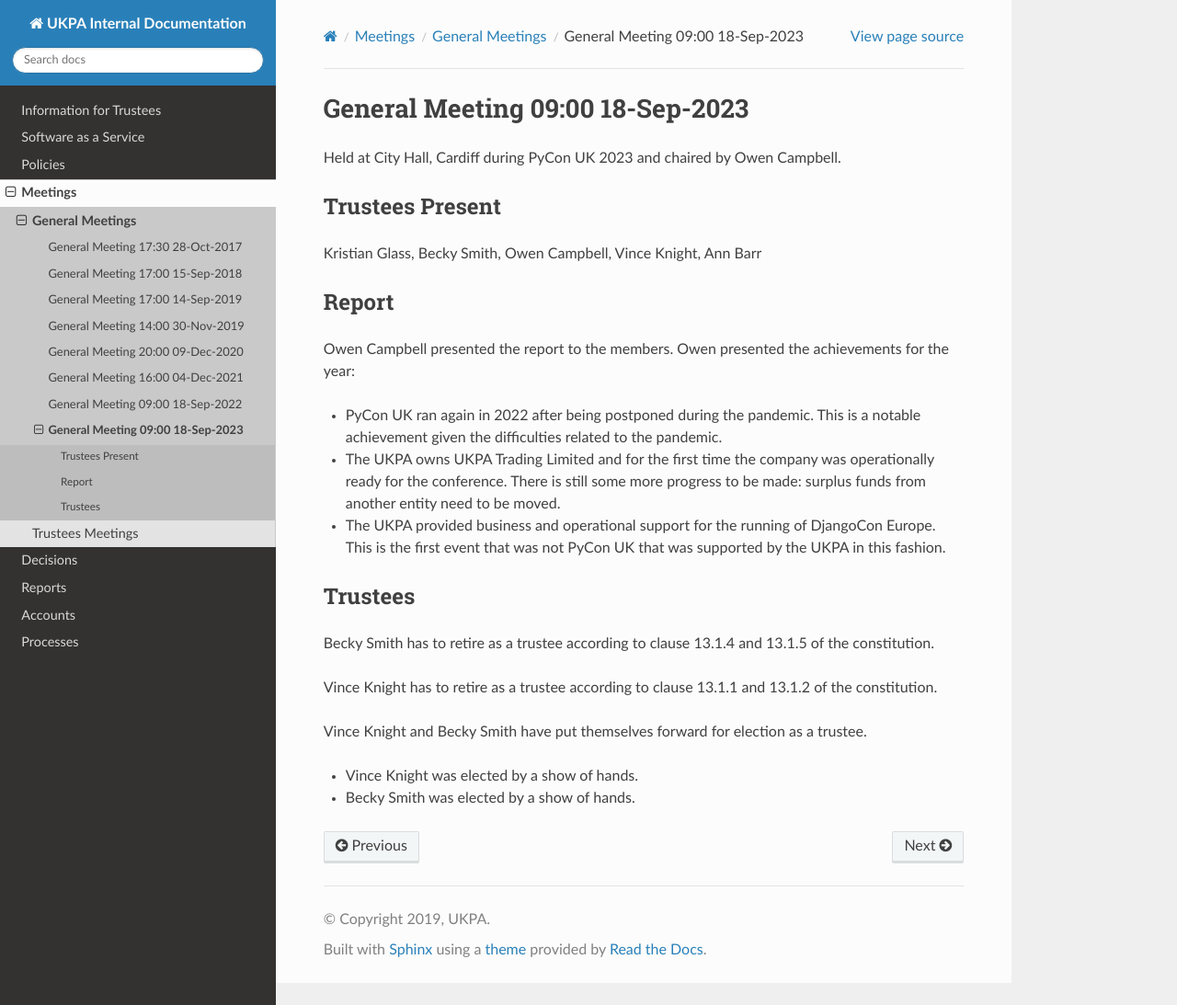
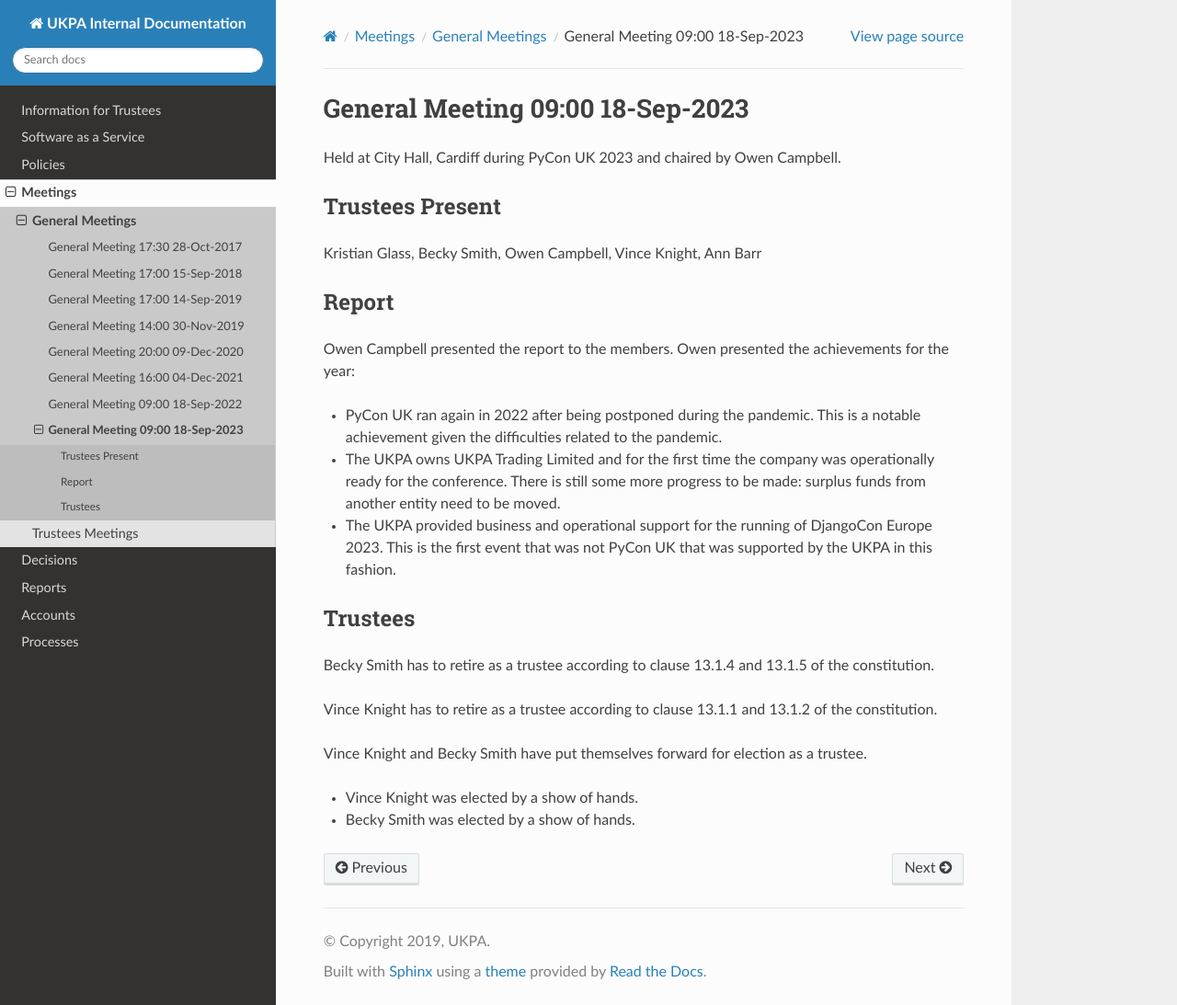
Before and after one commit to UKPythonAssociation/ukpa-internaldocs, a Sphinx documentation site: the page built from source/meetings/general/2023-01-24.rst, in a window 1280 px wide and 1093 px high. Shown: the whole window at 92% size. Built offline with Sphinx 7.4.7 and the Read the Docs theme 2.0.0, drawn with Linux system fonts in a browser that asks for light colours.

Commit message:
Clarify date of DJE.
Co-authored-by: Kristian Glass <github@doismellburning.co.uk>

```diff
--- a/source/meetings/general/2023-01-24.rst
+++ b/source/meetings/general/2023-01-24.rst
@@ -20,7 +20,7 @@ achievements for the year:
 - The UKPA owns UKPA Trading Limited and for the first time the company was
   operationally ready for the conference. There is still some more progress to be made:
   surplus funds from another entity need to be moved.
-- The UKPA provided business and operational support for the running of DjangoCon Europe. This is the first event
+- The UKPA provided business and operational support for the running of DjangoCon Europe 2023. This is the first event
   that was not PyCon UK that was supported by the UKPA in this fashion.
 
 Trustees
```
